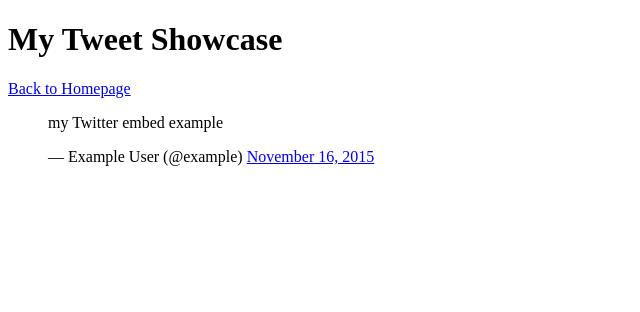
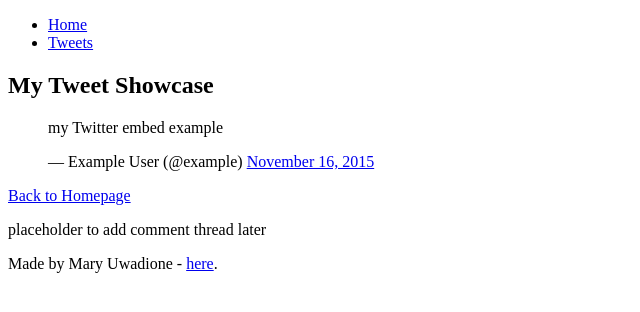
Before and after one commit to mary-uwadione/My_First_Portfolio, a plain HTML site: page html_basic/tweets.html in a window 1280 px wide. Shown: the whole page, without its empty margins (0-640 px from the left). Drawn offline with Linux system fonts and the light colour scheme.

Commit message:
add modification to tweets file

```diff
--- a/html_basic/tweets.html
+++ b/html_basic/tweets.html
@@ -7,20 +7,37 @@
 </head>
 <body>
 
+<header>
+    <ul>
+        <li><a href="index.html">Home</a></li>
+        <li><a href="tweets.html">Tweets</a></li>
+    </ul>
+</header>
+
+<main>
+    <article>
         <h1>My Tweet Showcase</h1>
-
-    <!-- Link back to homepage -->
-    <p><a href="index.html">Back to Homepage</a></p>
 
         <!-- Embedded Tweet -->
         <blockquote class="twitter-tweet">
-        <p lang="en" dir="ltr">my Twitter embed example </p>
+            <p lang="en" dir="ltr">my Twitter embed example</p>
             &mdash; Example User (@example)
             <a href="https://twitter.com/TwitterDev/status/560070183650213889">November 16, 2015</a>
         </blockquote>
 
-    <!-- Twitter script (required for embed to load) -->
         <script async src="https://platform.twitter.com/widgets.js" charset="utf-8"></script>
+
+        <p><a href="index.html">Back to Homepage</a></p>
+    </article>
+
+    <aside>
+        <p>placeholder to add comment thread later</p>
+    </aside>
+</main>
+
+<footer>
+    <p>Made by Mary Uwadione - <a href="https://example.com" target="_blank">here</a>.</p>
+</footer>
 
 </body>
 </html>
```
Lines whose indentation alone changed are shown as unchanged.
